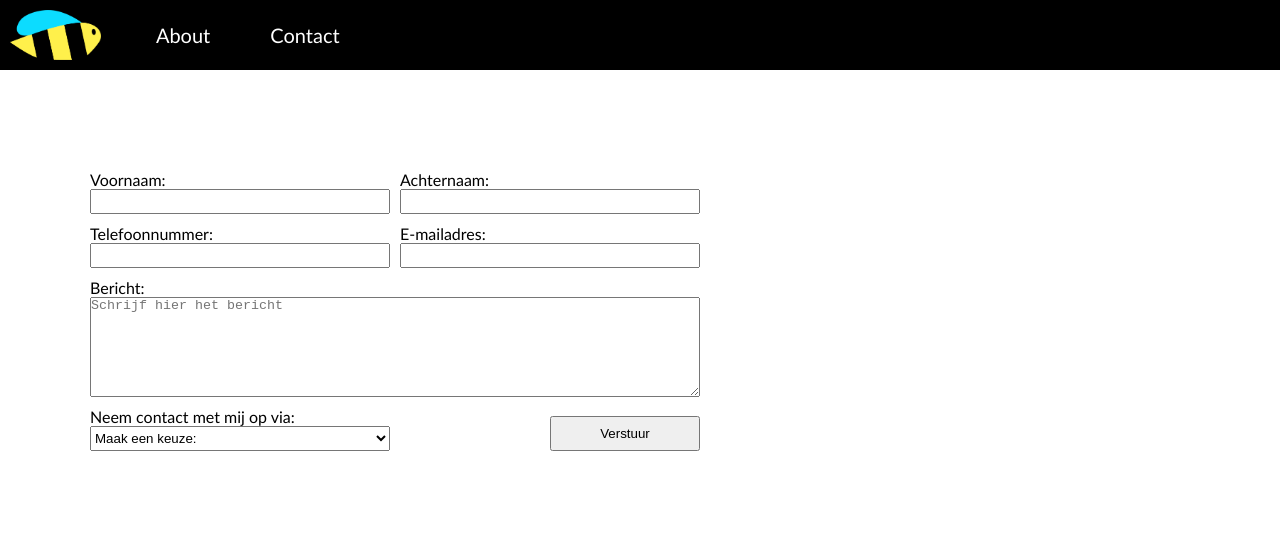
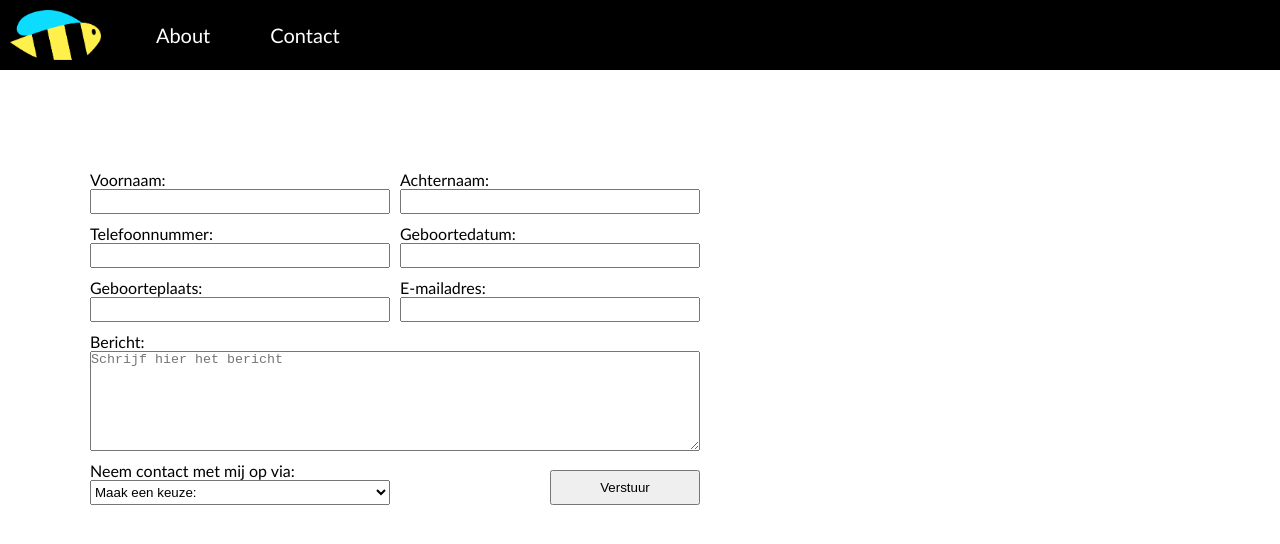
Before and after one commit to silveltman/standard-jekyll, a Jekyll site: the page built from contact.html, in a window 1280 px wide and 900 px high. Shown: the top 544 px of the window. Built offline with Jekyll 4.4.1, drawn with Linux system fonts in a browser that asks for light colours.

Commit message:
Updated '_data/form.yml' via CloudCannon

```diff
--- a/_data/form.yml
+++ b/_data/form.yml
@@ -1,10 +1,11 @@
 input:
-
-- titel: Voornaam
-  required: true
-
-- titel: Achternaam
-  required: true
-
-- titel: Telefoonnummer
-  required: false
+  - titel: Voornaam
+    required: true
+  - titel: Achternaam
+    required: true
+  - titel: Telefoonnummer
+    required: false
+  - titel: Geboortedatum
+    required: false
+  - titel: Geboorteplaats
+    required: true
```
